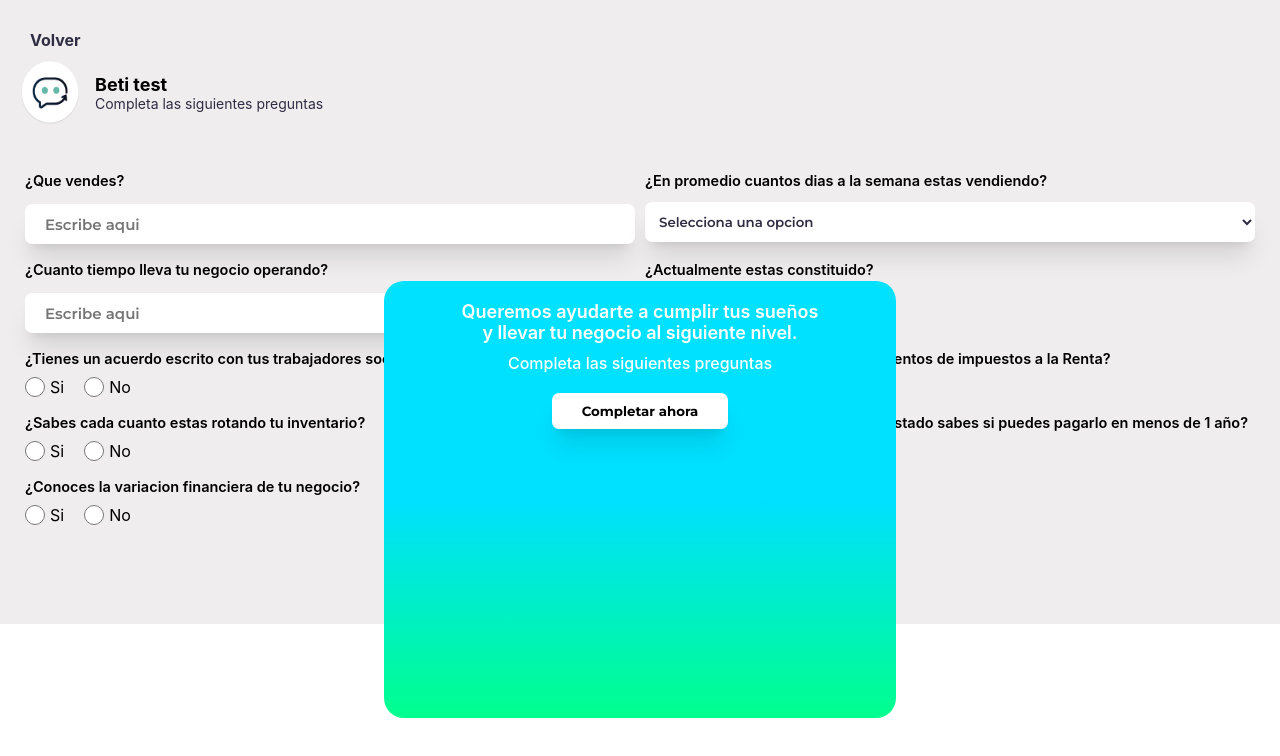
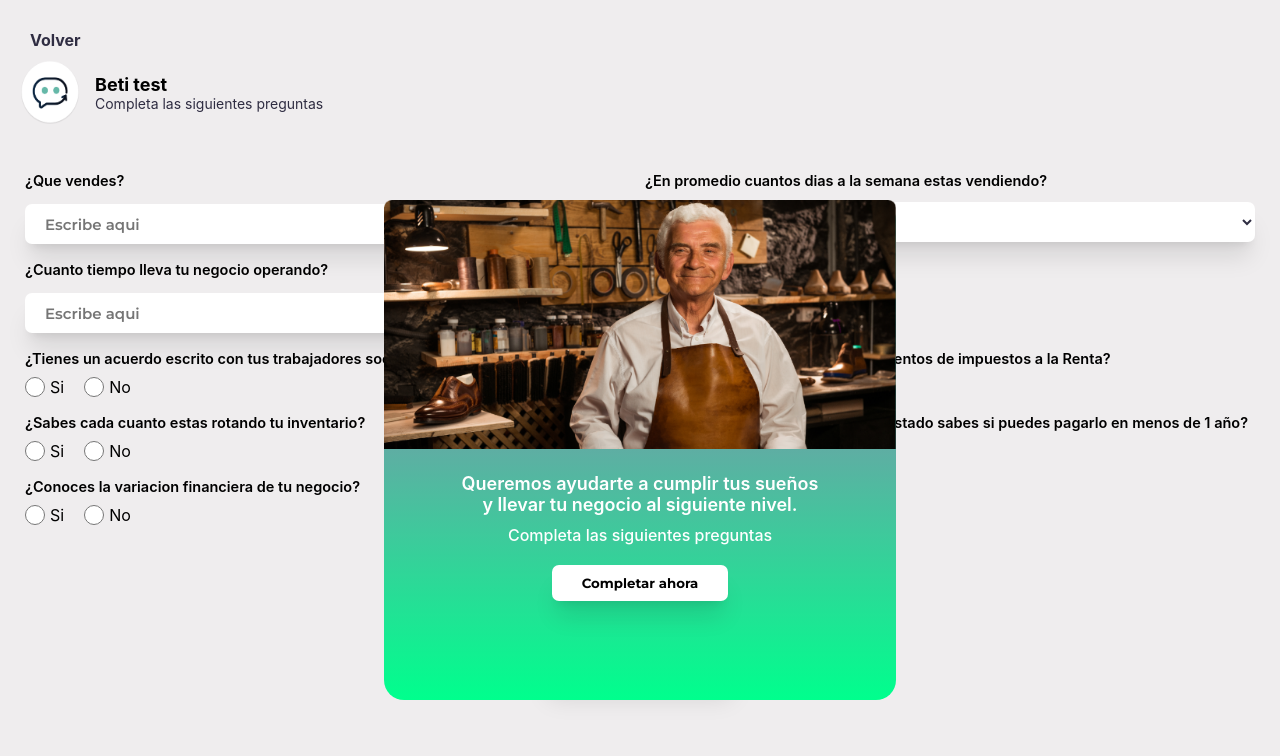
Before and after one commit to Xartiago/BetiTest, a React (Vite) app: page /home in a window 1280 px wide. Shown: the top 756 px of the page. Built offline with nearby package versions, Linux system fonts and the light colour scheme.

Commit message:
Agregando basico a results

```diff
--- a/src/App.jsx
+++ b/src/App.jsx
@@ -10,18 +10,18 @@ import { Navbar } from './components/Navbar'
 
 function App() {
   /* Estan son las diferentes rutas que emplea el test */
-  // const rutas = useRoutes([
-  //   { index: true, element: <Home /> }, /* Pagina principal o de Inicio de sesión */
-  //   { path: '/signin', element: <Register /> }, /* Pagina de Registro */
-  //   {
-  //     path: '/home', element: <Navbar />,
-  //     children: [
-  //       { index: true, element: <Welcome /> }, /* Formulario o BetiTest jaja se llama igual que este proyecto xd */
-  //       { path: '/home/results', element: <Results /> }, /* Resultados del formulario */
-  //       { path: '/home/calendar', element: <Calendar /> } /* Calendario */
-  //     ]
-  //   }
-  // ])
+  const rutas = useRoutes([
+    { index: true, element: <Home /> }, /* Pagina principal o de Inicio de sesión */
+    { path: '/signin', element: <Register /> }, /* Pagina de Registro */
+    {
+      path: '/home', element: <Navbar />,
+      children: [
+        { index: true, element: <Welcome /> }, /* Formulario o BetiTest jaja se llama igual que este proyecto xd */
+        { path: '/home/results', element: <Results /> }, /* Resultados del formulario */
+        { path: '/home/calendar', element: <Calendar /> } /* Calendario */
+      ]
+    }
+  ])
   return (
     <Routes>
       <Route path='/' element={<Home />} />
--- a/src/components/Results.jsx
+++ b/src/components/Results.jsx
@@ -3,7 +3,11 @@ import { Containers } from "../styles/Util"
 export const Results = () => {
   return (
     <Containers>
-      <h1>Hola mundo</h1>
+      <h2>Volando Ando</h2>
+      <p>¡Alistandote para despegar! Estas en un momento de aprendizaje continuo por lo que estas validando tu idea de negocio y atraer o retener a tus primeros clientes. Estas buscando estabilidad financiera y has tenido que invertir esfuerzo y dinero pero no has visto ganancias significativas. No has comenzado a pagar impuestos y sabemos que legalmente tienes muchas dudas.</p>
+      <p>Con el <b>Paquete Starter</b> te guiare en la planiicacion de tu empresa en el area financiera y tributaria para que logres de una vez llevar tu emprendimiento al siguiente nivel en poco tiempo, ¡Quiero ser parte de tu crecimiento, vamos con toda!</p>
+      <button>Continuar</button>
+      <button>Descargar PDF</button>
     </Containers>
   )
 }
--- a/src/components/Welcome.jsx
+++ b/src/components/Welcome.jsx
@@ -2,13 +2,15 @@ import { useState } from "react"
 /* Styled Components */
 import { Containers, Img, Ption, PtionP, PtionText, PtionTle, SpanMin } from "../styles/Util";
 import { Input } from '../styles/Home'
-import { CentFlex, Errors, FlexCont, FormCnt, InputTles, ModalCont1, ModButt1, RadioInp, Radioinput, RelModCont, SpanMod, SubmitBttn, TextMod1 } from "../styles/Welcome";
+import { CentFlex, Errors, FlexCont, FormCnt, Img1, ImgModal, InputTles, ModalCont1, ModalCont2, ModButt1, RadioInp, Radioinput, RelModCont, SpanMod, SubmitBttn, TextMod1, TextMod2, SpanMod2, Icon } from "../styles/Welcome";
 import { ErrorsSpan, Option, Select } from "../styles/Register";
 /* Imgs */
 import Beti from '../assets/icons/Beti.png'
+import Modal1 from '../assets/img/Modal1.png'
 /* Modules */
-import { Link } from "react-router-dom";
+import { Link, useNavigate } from "react-router-dom";
 import { useForm } from "react-hook-form";
+import { AiFillCheckCircle } from 'react-icons/ai'
 
 
 export const Welcome = () => {
@@ -16,8 +18,11 @@ export const Welcome = () => {
 	const { register, handleSubmit } = useForm()
 	const [success, setSuccess] = useState(null)
 
+	const navigate = useNavigate()
+
 	const firstModal = <ModalCont1>
 		<RelModCont>
+			<ImgModal><Img1 src={Modal1} /></ImgModal>
 			<FlexCont>
 				<TextMod1>Queremos ayudarte a cumplir tus sueños y llevar tu negocio al siguiente nivel.</TextMod1>
 				<SpanMod>Completa las siguientes preguntas</SpanMod>
@@ -27,23 +32,33 @@ export const Welcome = () => {
 			</FlexCont>
 		</RelModCont>
 	</ModalCont1>
+
+	const SecondModal = <ModalCont2>
+		<FlexCont>
+			<CentFlex>
+				<Icon>
+					<AiFillCheckCircle size={80} color="#265877" />
+				</Icon>
+			</CentFlex>
+			<TextMod2>¡Genial, hemos terminado!</TextMod2>
+			<CentFlex>
+				<SpanMod2>A continuación puedes ver el diagnostico que tenemos para ti  y podamos sefuir hablando segun tus condiciones especificas</SpanMod2>
+			</CentFlex>
+		</FlexCont>
+		<CentFlex>
+			<SubmitBttn type="submit" onClick={() => navigate('/home/results')}>Ver resultados</SubmitBttn>
+		</CentFlex>
+	</ModalCont2>
+
 	const Enviar = data => {
 		const { vende, ventasSemanales, variacion, tiempoOperando, prestamos, inventario, acuerdos, descuentos, constituido } = data
-		console.log(vende)
-		console.log(ventasSemanales)
-		console.log(variacion)
-		console.log(tiempoOperando)
-		console.log(prestamos)
-		console.log(inventario)
-		console.log(acuerdos)
-		console.log(descuentos)
-		console.log(constituido)
 		vende && ventasSemanales !== 'Option0' && variacion && tiempoOperando && prestamos && inventario && acuerdos && descuentos && constituido ? setSuccess(true) : setSuccess(false)
 	}
 
 	return (
-		<Containers>
+		<Containers modal={success} modal2={bienvenida}>
 			{bienvenida && firstModal}
+			{success && SecondModal}
 			<SpanMin><Link to='/'><b>Volver</b></Link></SpanMin>
 			<Ption>
 				<Img src={Beti} width='70px' height='65px' />
--- a/src/index.css
+++ b/src/index.css
@@ -26,6 +26,7 @@ option{
   font-weight: 600;
 }
 body {
+  background-color: #EFEDEE;
   margin: 0;
   font-family: -apple-system, BlinkMacSystemFont, 'Montserrat', 'Segoe UI', 'Roboto', 'Oxygen',
     'Ubuntu', 'Cantarell', 'Fira Sans', 'Droid Sans', 'Helvetica Neue',
--- a/src/styles/Util.js
+++ b/src/styles/Util.js
@@ -45,7 +45,9 @@ export const RelPos = styled.div`
 	display: flex;
 `
 export const Containers = styled.div`
+	z-index: 0;
 	position: relative;
+	height: 100vh;
 	padding: 30px 10px;
 	background-color: ${PrimaryGray};
 `
--- a/src/styles/Welcome.js
+++ b/src/styles/Welcome.js
@@ -1,19 +1,27 @@
 import styled from "styled-components";
-import { Green} from "./Colors";
+import { Gray, Green, PrimaryGray } from "./Colors";
 
 export const ModalCont1 = styled.div`
-    position: absolute;
-    border-radius: 20px;
-    top: 45%;
-    left: 30%;
-    width: 40%;
-    height: 70%;
-    background: linear-gradient(180deg, rgba(0,224,255,1) 50%, rgba(0,255,141,1) 100%);
+  position: absolute;
+  border-radius: 20px;
+  top: 25%;
+  left: 30%;
+  width: 40%;
+  background: linear-gradient(180deg, rgba(94,174,163,1) 50%, rgba(0,255,141,1) 100%);
+`
+export const ModalCont2 = styled.div`
+  position: absolute;
+  border-radius: 20px;
+  height: 400px;
+  width: 24%;
+  top: 28%;
+  left: 38%;
+  background-color: ${Gray};
 `
 export const RelModCont = styled.div`
   position: relative;
   width: 100%;
-  height: 100%;
+  height: 500px;
 `
 export const FlexCont = styled.div`
   display: flex;
@@ -27,11 +35,35 @@ export const TextMod1 = styled.h5`
   text-align: center;
   color: #fff;
 `
+export const TextMod2 = styled.h5`
+  margin: 20px auto 10px;
+  width: 70%;
+  font-size: 18px;
+  font-weight: 600;
+  text-align: center;
+`
+export const ImgModal = styled.div`
+  border-radius: 20px 20px 0 0;
+  height: auto;
+`
+export const Img1 = styled.img`
+  width: 100%;
+  overflow: hidden;
+  object-fit: cover
+`
 export const SpanMod = styled.span`
   color: #fff;
   margin: 0 auto 20px;
   font-size: 16px;
   font-weight: 500;
+`
+export const SpanMod2 = styled.span`
+text-align: center;
+  color: #000;
+  margin: 0 auto 20px;
+  width: 90%;
+  font-size: 14px;
+  font-weight: 400;
 `
 export const ModButt1 = styled.button`
   padding: 10px 30px;
@@ -55,7 +87,7 @@ export const InputTles = styled.p`
   font-size: 14.5px;
 `
 export const FormCnt = styled.div`
-  padding: 30px 15px;
+  padding: 30px 15px 120px;
   display: grid;
   grid-template-columns: repeat(1, 1fr);
   @media(min-width: 900px){
@@ -80,6 +112,7 @@ export const CentFlex = styled.div`
 `
 export const SubmitBttn = styled.button`
   background-color: ${Green};
+  cursor: pointer;
   padding: 10px 30px;
   border-radius: 10px;
   border: none;
@@ -93,6 +126,9 @@ export const SubmitBttn = styled.button`
 		transition: 0.5s;
 	}
 `
+export const Icon = styled.div`
+  margin: 35px 0 0;
+`
 export const Errors = styled.p`
   font-size: 12px;
   padding: 0 18px 7px;
```
Also changed, not shown: src/assets/img/Modal1.png (added), src/styles/Results.js (added).
